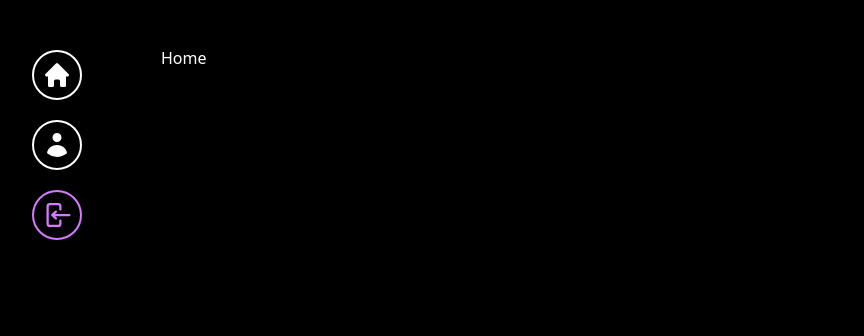
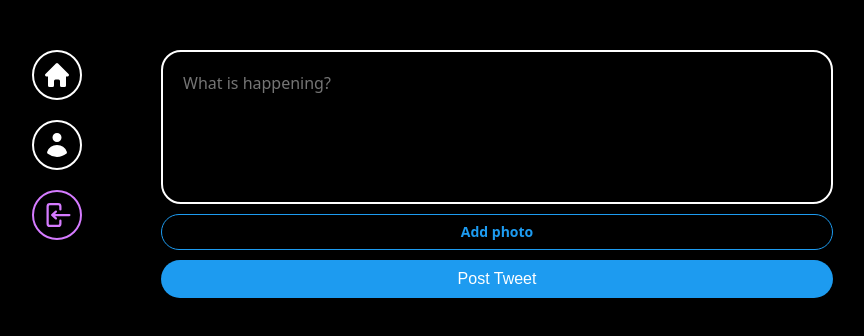
Before and after one commit to jeong922/react-nwitter, a React (Vite) app: page / in a window 1280 px wide. Shown: the top 336 px of the page, without its empty margins (237-1101 px from the left). Built offline with nearby package versions, Linux system fonts and the light colour scheme; no server answers; sample sign-in values are in the browser's storage.

Commit message:
Post Tweet Form

```diff
--- /dev/null
+++ b/src/components/post-tweet-form.tsx
@@ -0,0 +1,97 @@
+import { useState } from 'react';
+import styled from 'styled-components';
+
+const Form = styled.form`
+  display: flex;
+  flex-direction: column;
+  gap: 10px;
+`;
+
+const TextArea = styled.textarea`
+  border: 2px solid white;
+  padding: 20px;
+  border-radius: 20px;
+  font-size: 16px;
+  color: white;
+  background-color: black;
+  width: 100%;
+  resize: none;
+  font-family: system-ui, -apple-system, BlinkMacSystemFont, 'Segoe UI', Roboto,
+    Oxygen, Ubuntu, Cantarell, 'Open Sans', 'Helvetica Neue', sans-serif;
+  &::placeholder {
+    font-size: 16px;
+  }
+  &:focus {
+    outline: none;
+    border-color: #1d9bf0;
+  }
+`;
+
+const AttachFileButton = styled.label`
+  padding: 10px 0px;
+  color: #1d9bf0;
+  text-align: center;
+  border-radius: 20px;
+  border: 1px solid #1d9bf0;
+  font-size: 14px;
+  font-weight: 600;
+  cursor: pointer;
+`;
+
+const AttachFileInput = styled.input`
+  display: none;
+`;
+
+const SubmitBtn = styled.input`
+  background-color: #1d9bf0;
+  color: white;
+  border: none;
+  padding: 10px 0px;
+  border-radius: 20px;
+  font-size: 16px;
+  cursor: pointer;
+  &:hover,
+  &:active {
+    opacity: 0.9;
+  }
+`;
+
+export default function PostTweetForm() {
+  const [isLoading, setIsLoading] = useState(false);
+  const [tweet, setTweet] = useState('');
+  const [file, setFile] = useState<File | null>(null);
+
+  const onChange = (e: React.ChangeEvent<HTMLTextAreaElement>) => {
+    setTweet(e.target.value);
+  };
+
+  const onFileChange = (e: React.ChangeEvent<HTMLInputElement>) => {
+    const { files } = e.target;
+    setFile(files && files[0]);
+  };
+
+  return (
+    <Form>
+      <TextArea
+        rows={5}
+        maxLength={180}
+        onChange={onChange}
+        value={tweet}
+        placeholder='What is happening?'
+      />
+      <AttachFileButton htmlFor='file'>
+        {file ? 'Photo added ✅' : 'Add photo'}
+      </AttachFileButton>
+      <AttachFileInput
+        onChange={onFileChange}
+        type='file'
+        id='file'
+        accept='image/*'
+      />
+      <SubmitBtn
+        type='submit'
+        value={isLoading ? 'Posting...' : 'Post Tweet'}
+      />
+    </Form>
+  );
+}
--- a/src/pages/home.tsx
+++ b/src/pages/home.tsx
@@ -1,3 +1,9 @@
+import PostTweetForm from '../components/post-tweet-form';
+
 export default function Home() {
-  return <div>Home</div>;
+  return (
+    <>
+      <PostTweetForm />
+    </>
+  );
 }
```
